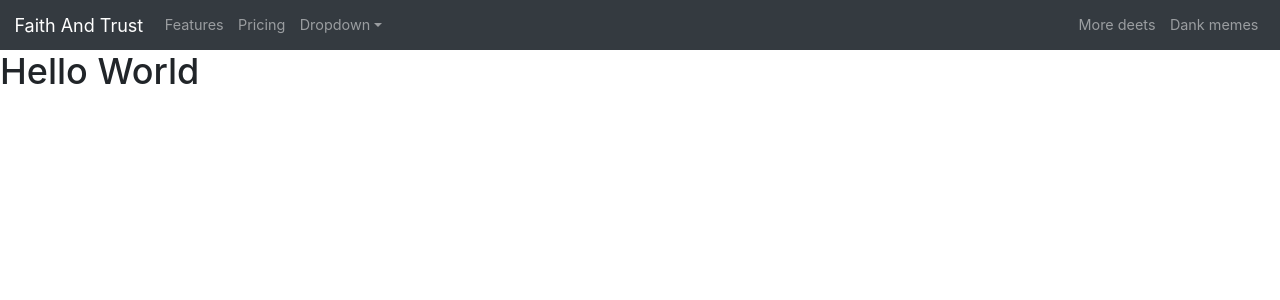
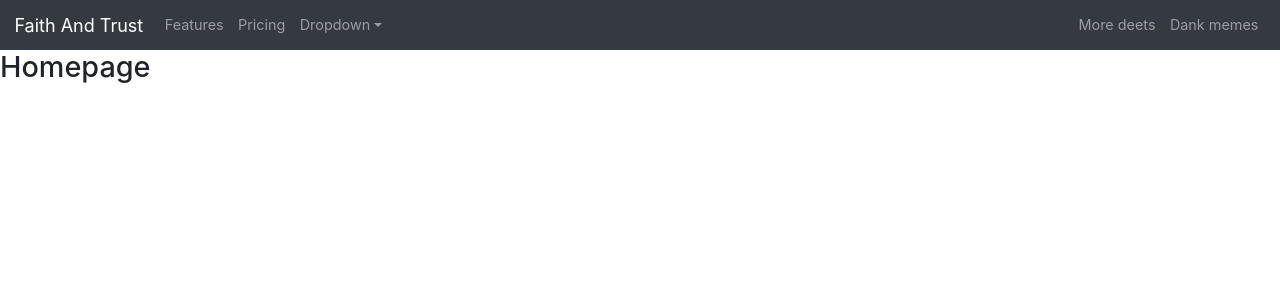
Before and after one commit to ClaytonSiby/Ecommerce-Website, a React (Create React App) app: page / in a window 1280 px wide. Shown: the top 300 px of the page. Built offline with nearby package versions, Linux system fonts and the light colour scheme.

Commit message:
Initialize the Homepage component

```diff
--- a/src/App.js
+++ b/src/App.js
@@ -1,12 +1,13 @@
 import React from 'react';
 import Header from './components/header';
+import Homepage from './pages/homepage'
 import './default.scss';
 
 function App() {
   return (
     <div className="App">
       <Header />
-      <h1>Hello World</h1>
+      <Homepage />
     </div>
   );
 }
--- /dev/null
+++ b/src/pages/homepage/index.js
@@ -0,0 +1,11 @@
+import React from 'react'
+
+const Homepage = () => {
+    return (
+        <div>
+            <h2>Homepage</h2>
+        </div>
+    )
+}
+
+export default Homepage;
```
